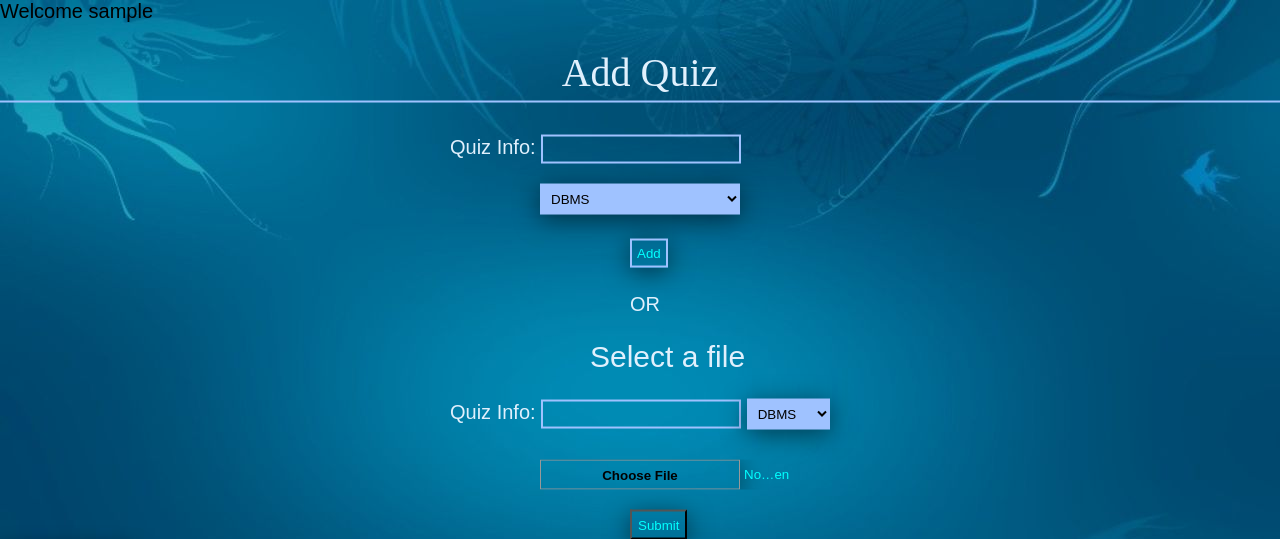
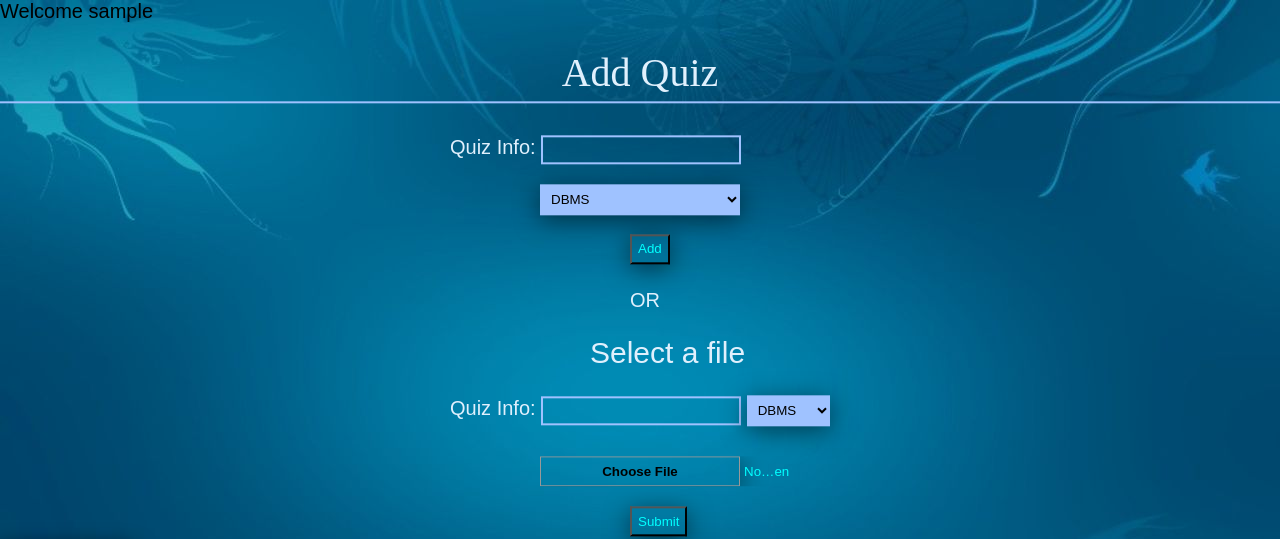
Before and after one commit to raja-theking/SE_Project, a PHP site: page /teacher.php in a window 1280 px wide. Shown: the top 539 px of the page. Run offline with PHP 8.4, Linux system fonts and the light colour scheme; the visitor is signed in with stand-in values (Sample User, id 1).

Commit message:
Update CSS

```diff
--- a/see.css
+++ b/see.css
@@ -42,4 +42,5 @@ text-decoration:none;
 }
 table a:hover{
 color: #dedeff;
+
 }
--- a/teach.css
+++ b/teach.css
@@ -52,18 +52,18 @@ background-size: cover;
 	box-shadow: 0 5px 25px rgba(0,0,0,.5);
 }
 .new{
-	margin-top:30px;
-	padding-top:40px;
-padding-left:630px;
+  padding-left:630px;
+  padding-top: 25px;
+  margin-top: 40px;
 }
 .new input{
-	border-color:#9fc2ff;
-	border-style: solid;
-	background:none;
-	color:cyan;
-	box-shadow: 0 5px 25px rgba(0,0,0,.5);
-	padding:5px;
+  background: none;
+  color: cyan;
+  height: 30px;
+  align:center;
+  outline: none;
   cursor: pointer;
+  	box-shadow: 0 5px 25px rgba(0,0,0,.5);
 }
 .new input:hover{
   color: pink;
```
